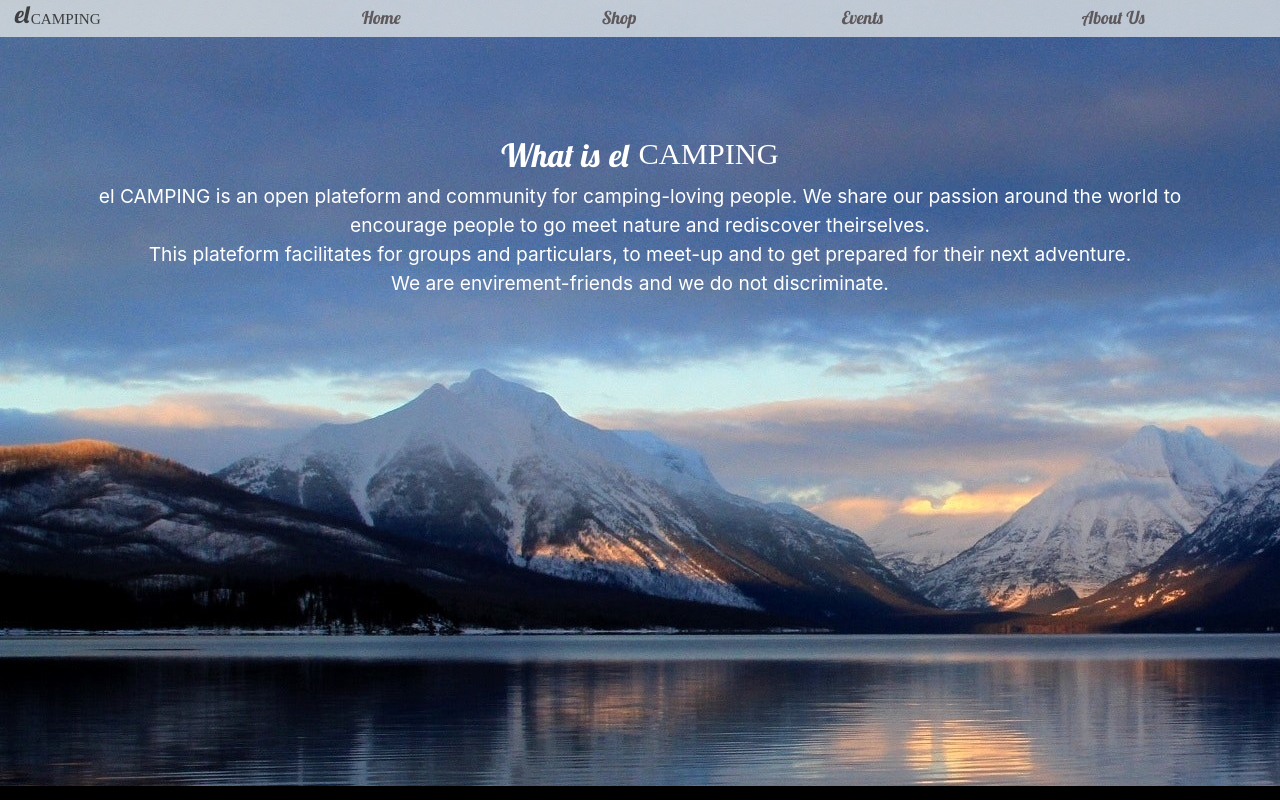
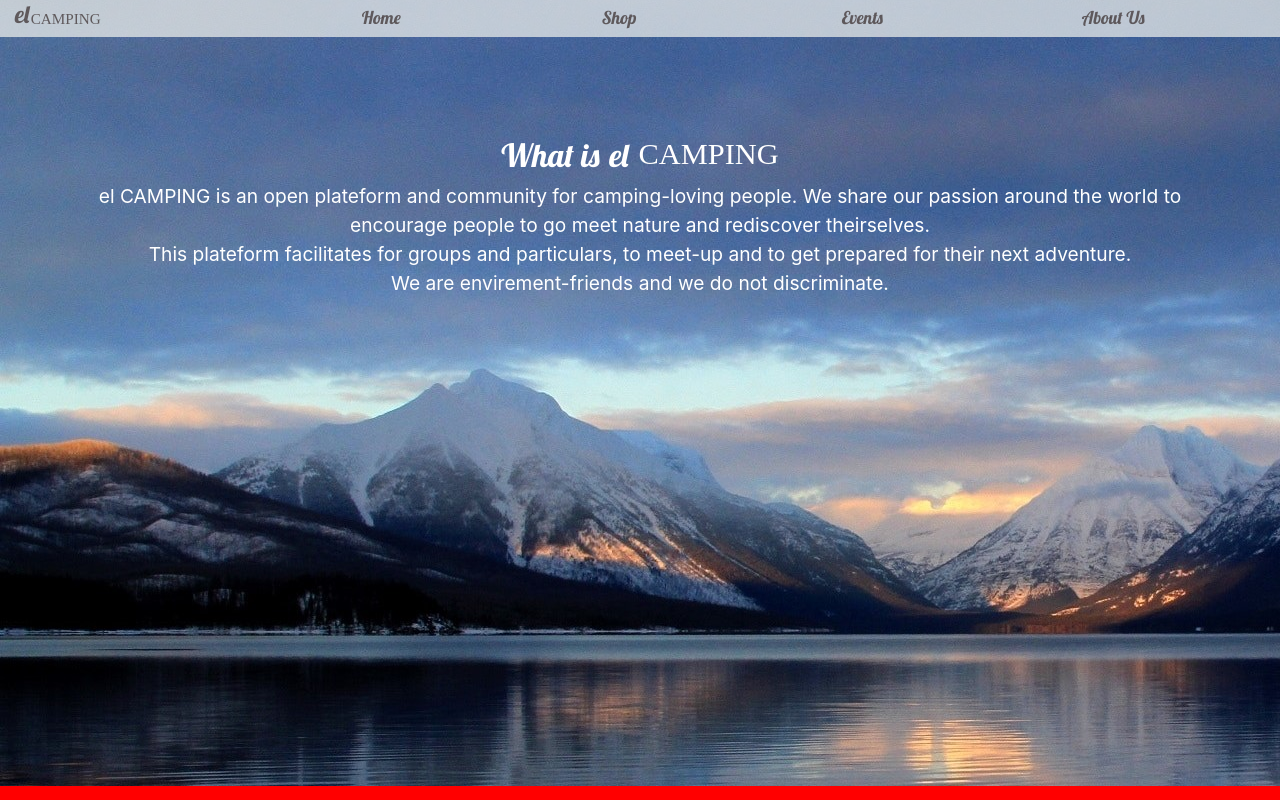
Before and after one commit to Matfiras/el-camping, a plain HTML site: page aboutus.html in a window 1280 px wide. Shown: the top 800 px of the page. Drawn offline with nearby package versions, Linux system fonts and the light colour scheme; a web font is replaced by a local one.

Commit message:
change color in body

```diff
--- a/aboutus.css
+++ b/aboutus.css
@@ -1,7 +1,7 @@
 @import url('https://fonts.googleapis.com/css?family=Holtwood+One+SC|Lobster');
 .logo{
     display: flex;
-    color: rgba(12, 11, 11, 0.733);
+    color: rgba(58, 48, 48, 0.733);
 }
 .external-links{
     margin-top: 0.3%;
@@ -10,7 +10,7 @@
     color: rgba(58, 48, 48, 0.733);
 }
 body{
-    background: black;
+    background: red;
     color: white;
 }
 .hero{
```
